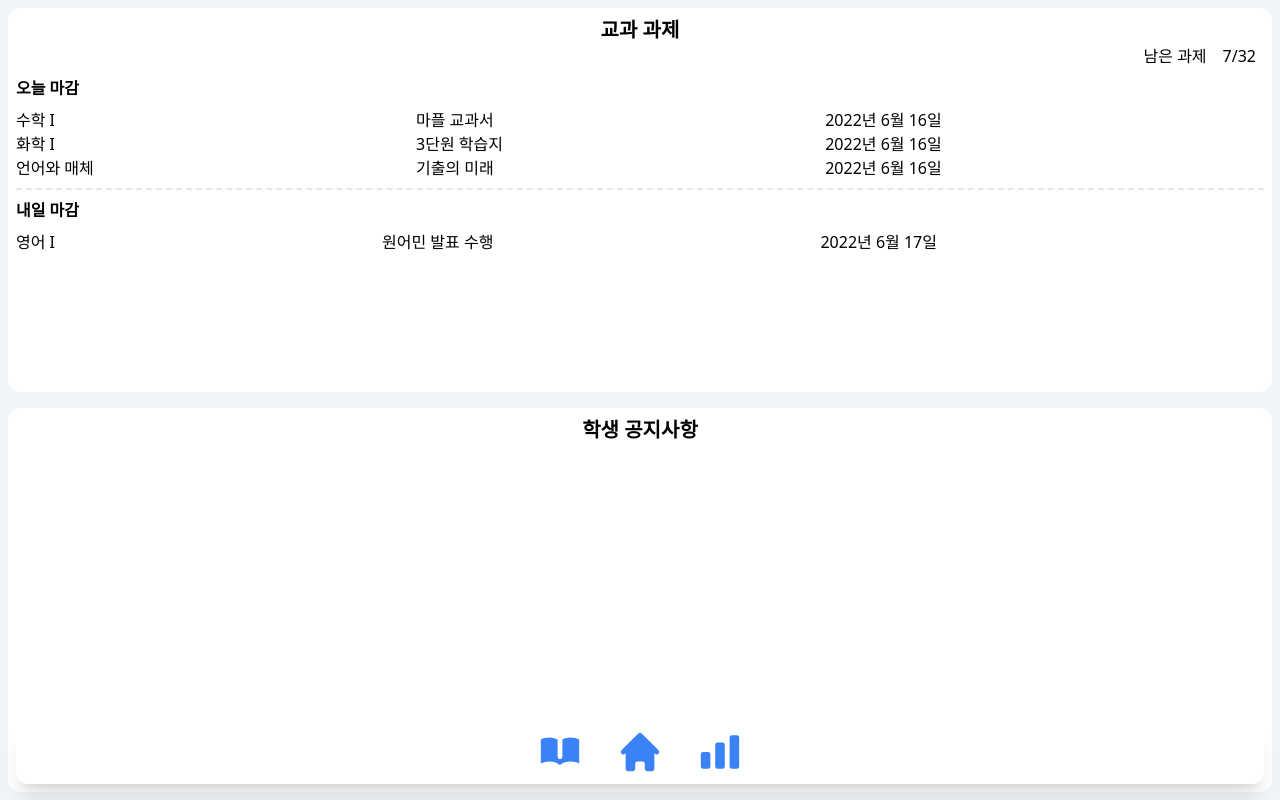
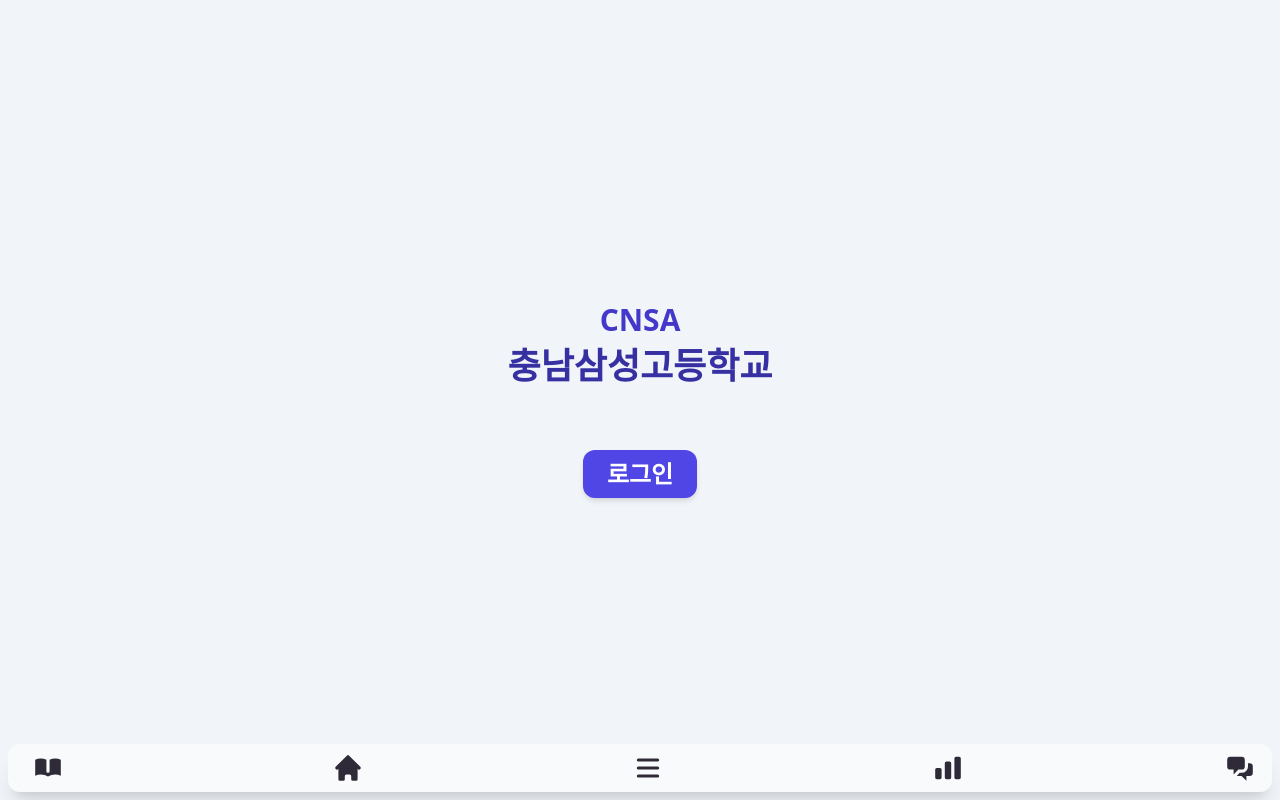
Before and after one commit to jhyunwoo/cnsanet-v2, a Next.js app: page / in a window 1280 px wide. Built offline with nearby package versions, Linux system fonts and the light colour scheme.

Commit message:
make bottom bar

```diff
--- a/components/BottomBar.js
+++ b/components/BottomBar.js
@@ -1,36 +1,87 @@
+import Link from "next/link";
+import { forwardRef } from "react";
+import { Menu } from "@headlessui/react";
+
 export default function BottomBar() {
   return (
-    <div className="flex flex-row justify-center bg-white m-4 p-2 rounded-xl text-blue-500 fixed bottom-0 right-0 left-0 shadow-xl">
+    <div className="flex flex-row justify-between bg-white/50 backdrop-blur-sm m-2 p-2 rounded-xl text-[#2e2a38] fixed bottom-0 right-0 left-0 shadow-xl">
+      <Link href={"/class"}>
         <div>
           <svg
             xmlns="http://www.w3.org/2000/svg"
-          className="h-12 w-12 mx-4"
+            className="h-8 w-8 mx-4"
             viewBox="0 0 20 20"
             fill="currentColor"
           >
             <path d="M9 4.804A7.968 7.968 0 005.5 4c-1.255 0-2.443.29-3.5.804v10A7.969 7.969 0 015.5 14c1.669 0 3.218.51 4.5 1.385A7.962 7.962 0 0114.5 14c1.255 0 2.443.29 3.5.804v-10A7.968 7.968 0 0014.5 4c-1.255 0-2.443.29-3.5.804V12a1 1 0 11-2 0V4.804z" />
           </svg>
         </div>
+      </Link>
+      <Link href={"/home"}>
         <div>
           <svg
             xmlns="http://www.w3.org/2000/svg"
-          className="h-12 w-12 mx-4"
+            className="h-8 w-8 mx-4"
             viewBox="0 0 20 20"
             fill="currentColor"
           >
             <path d="M10.707 2.293a1 1 0 00-1.414 0l-7 7a1 1 0 001.414 1.414L4 10.414V17a1 1 0 001 1h2a1 1 0 001-1v-2a1 1 0 011-1h2a1 1 0 011 1v2a1 1 0 001 1h2a1 1 0 001-1v-6.586l.293.293a1 1 0 001.414-1.414l-7-7z" />
           </svg>
         </div>
+      </Link>
       <div>
         <svg
           xmlns="http://www.w3.org/2000/svg"
-          className="h-12 w-12 mx-4"
+          className="h-8 w-8 mx-4"
+          viewBox="0 0 20 20"
+          fill="currentColor"
+        >
+          <path
+            fillRule="evenodd"
+            d="M3 5a1 1 0 011-1h12a1 1 0 110 2H4a1 1 0 01-1-1zM3 10a1 1 0 011-1h12a1 1 0 110 2H4a1 1 0 01-1-1zM3 15a1 1 0 011-1h12a1 1 0 110 2H4a1 1 0 01-1-1z"
+            clipRule="evenodd"
+          />
+        </svg>
+      </div>
+      <Link href={"/form"}>
+        <div>
+          <svg
+            xmlns="http://www.w3.org/2000/svg"
+            className="h-8 w-8 mx-4"
             viewBox="0 0 20 20"
             fill="currentColor"
           >
             <path d="M2 11a1 1 0 011-1h2a1 1 0 011 1v5a1 1 0 01-1 1H3a1 1 0 01-1-1v-5zM8 7a1 1 0 011-1h2a1 1 0 011 1v9a1 1 0 01-1 1H9a1 1 0 01-1-1V7zM14 4a1 1 0 011-1h2a1 1 0 011 1v12a1 1 0 01-1 1h-2a1 1 0 01-1-1V4z" />
           </svg>
         </div>
+      </Link>
+      <Link href={"/chat"}>
+        <div className="-m-2">
+          <div className="bg-sky-400 w-2 h-2 absoulte rounded-full animate-ping right-0 top-0"></div>
+          <svg
+            xmlns="http://www.w3.org/2000/svg"
+            className="h-8 w-8 mx-4"
+            viewBox="0 0 20 20"
+            fill="currentColor"
+          >
+            <path d="M2 5a2 2 0 012-2h7a2 2 0 012 2v4a2 2 0 01-2 2H9l-3 3v-3H4a2 2 0 01-2-2V5z" />
+            <path d="M15 7v2a4 4 0 01-4 4H9.828l-1.766 1.767c.28.149.599.233.938.233h2l3 3v-3h2a2 2 0 002-2V9a2 2 0 00-2-2h-1z" />
+          </svg>
+        </div>
+      </Link>
     </div>
   );
 }
+
+function Example() {
+  return (
+    <Menu>
+      <Menu.Button>More</Menu.Button>
+      <Menu.Items>
+        <Menu.Item>
+          <MyLink href="/profile">Profile</MyLink>
+        </Menu.Item>
+      </Menu.Items>
+    </Menu>
+  );
+}
--- /dev/null
+++ b/pages/chat.js
@@ -0,0 +1,3 @@
+export default function Chat() {
+  return <div>쪽지</div>;
+}
--- /dev/null
+++ b/pages/class.js
@@ -0,0 +1,7 @@
+export default function Class() {
+  return (
+    <div>
+      <div>교과 계시판</div>
+    </div>
+  );
+}
--- /dev/null
+++ b/pages/form.js
@@ -0,0 +1,3 @@
+export default function Form() {
+  return <div>설문 조사</div>;
+}
--- /dev/null
+++ b/pages/home.js
@@ -0,0 +1,61 @@
+export default function Home() {
+    return (
+      <div className="bg-slate-100 h-screen flex flex-col">
+        <div className="bg-white rounded-xl m-2 p-2 flex-1">
+          <div className="text-center text-xl font-bold">교과 과제</div>
+          <div className="flex flex-row-reverse">
+            <div className="mx-2">7/32</div>
+            <div className="mx-2">남은 과제</div>
+          </div>
+          <div>
+            <div className="font-bold my-2">오늘 마감</div>
+            <div className="flex flex-row">
+              <div className="flex-auto">
+                <div className="flex flex-col">
+                  <span>수학 I</span>
+                  <span>화학 I</span>
+                  <span>언어와 매체</span>
+                </div>
+              </div>
+              <div className="flex-auto">
+                <div className="flex flex-col">
+                  <span>마플 교과서</span>
+                  <span>3단원 학습지</span>
+                  <span>기출의 미래</span>
+                </div>
+              </div>
+              <div className="flex-auto">
+                <div className="flex flex-col">
+                  <span>2022년 6월 16일</span>
+                  <span>2022년 6월 16일</span>
+                  <span>2022년 6월 16일</span>
+                </div>
+              </div>
+            </div>
+            <div className="border-b-2 border-dashed mt-2"></div>
+            <div className="font-bold my-2">내일 마감</div>
+            <div className="flex flex-row">
+              <div className="flex-auto">
+                <div className="flex flex-col">
+                  <span>영어 I</span>
+                </div>
+              </div>
+              <div className="flex-auto">
+                <div className="flex flex-col">
+                  <span>원어민 발표 수행</span>
+                </div>
+              </div>
+              <div className="flex-auto">
+                <div className="flex flex-col">
+                  <span>2022년 6월 17일</span>
+                </div>
+              </div>
+            </div>
+          </div>
+        </div>
+        <div className="flex-1 bg-white rounded-xl m-2 p-2">
+          <div className="text-center text-xl font-bold">학생 공지사항</div>
+        </div>
+      </div>
+    );
+  }
--- a/pages/index.js
+++ b/pages/index.js
@@ -1,60 +1,20 @@
+import Link from "next/link";
+
 export default function Home() {
   return (
-    <div className="bg-slate-100 h-screen flex flex-col">
-      <div className="bg-white rounded-xl m-2 p-2 flex-1">
-        <div className="text-center text-xl font-bold">교과 과제</div>
-        <div className="flex flex-row-reverse">
-          <div className="mx-2">7/32</div>
-          <div className="mx-2">남은 과제</div>
+    <div className="bg-slate-100">
+      <div className="w-screen h-screen flex justify-center flex-col">
+        <div className="text-3xl mx-auto font-bold text-indigo-700 mb-2">
+          CNSA
         </div>
-        <div>
-          <div className="font-bold my-2">오늘 마감</div>
-          <div className="flex flex-row">
-            <div className="flex-auto">
-              <div className="flex flex-col">
-                <span>수학 I</span>
-                <span>화학 I</span>
-                <span>언어와 매체</span>
-              </div>
-            </div>
-            <div className="flex-auto">
-              <div className="flex flex-col">
-                <span>마플 교과서</span>
-                <span>3단원 학습지</span>
-                <span>기출의 미래</span>
-              </div>
-            </div>
-            <div className="flex-auto">
-              <div className="flex flex-col">
-                <span>2022년 6월 16일</span>
-                <span>2022년 6월 16일</span>
-                <span>2022년 6월 16일</span>
-              </div>
-            </div>
+        <div className="text-4xl mx-auto font-extrabold text-indigo-800">
+          충남삼성고등학교
+        </div>
+        <Link href={"/login"}>
+          <div className="bg-indigo-600 text-white text-center mx-auto p-2 px-6 rounded-xl mt-16 text-2xl ease-in-out duration-300 delay-150 font-bold shadow-md hover:bg-indigo-500 transition hover:-translate-y-1">
+            <div>로그인</div>
           </div>
-          <div className="border-b-2 border-dashed mt-2"></div>
-          <div className="font-bold my-2">내일 마감</div>
-          <div className="flex flex-row">
-            <div className="flex-auto">
-              <div className="flex flex-col">
-                <span>영어 I</span>
-              </div>
-            </div>
-            <div className="flex-auto">
-              <div className="flex flex-col">
-                <span>원어민 발표 수행</span>
-              </div>
-            </div>
-            <div className="flex-auto">
-              <div className="flex flex-col">
-                <span>2022년 6월 17일</span>
-              </div>
-            </div>
-          </div>
-        </div>
-      </div>
-      <div className="flex-1 bg-white rounded-xl m-2 p-2">
-        <div className="text-center text-xl font-bold">학생 공지사항</div>
+        </Link>
       </div>
     </div>
   );
--- a/tailwind.config.js
+++ b/tailwind.config.js
@@ -5,7 +5,15 @@
     "./components/**/*.{js,ts,jsx,tsx}",
   ],
   theme: {
-    extend: {},
+
+    // colors: {
+    //   'brownl': '#ece6d8',
+    //   'brownb': '#bca892',
+    //   'brownd': '#371e0e',
+    //   'bluel': '#93adc5',
+    //   'blueb': '#3f5572',
+    //   'blued': '#2e2a38',
+    // },
   },
   plugins: [],
 }
```
Also changed, not shown: pages/meal.js (renamed from pages/schoolmeal.js). Lines whose indentation alone changed are shown as unchanged.
